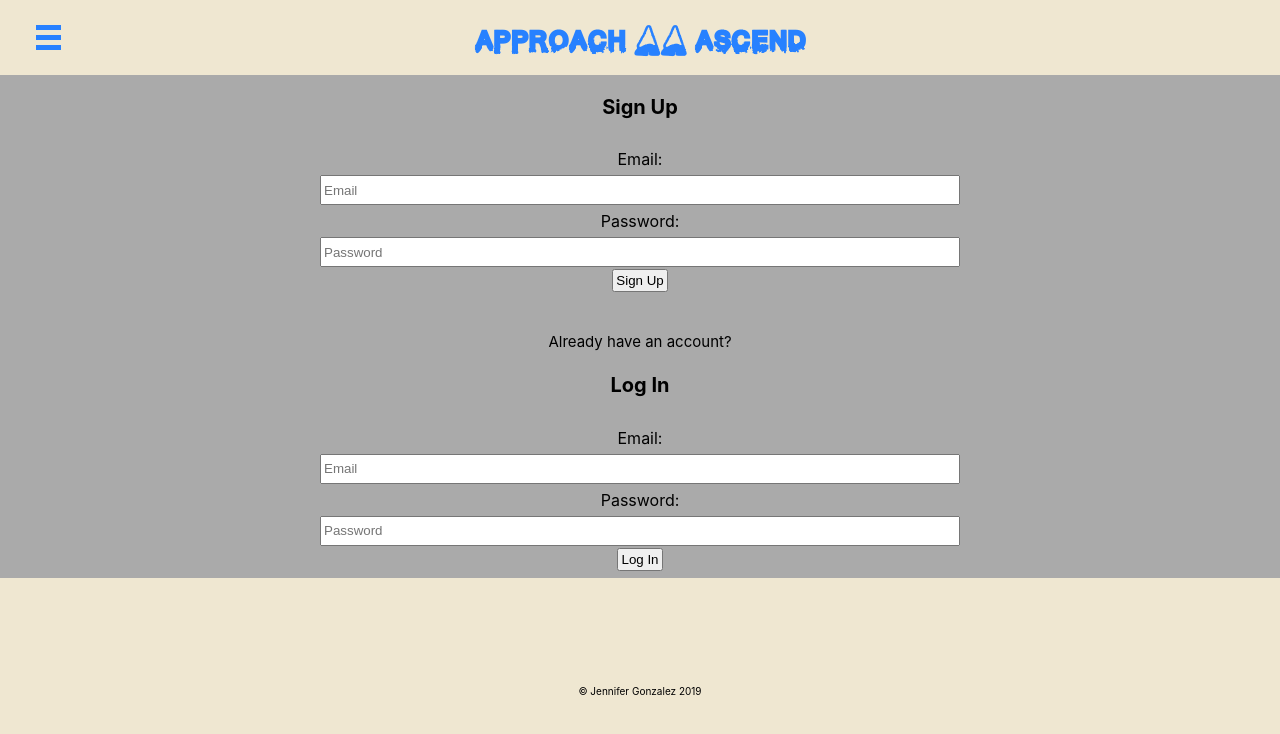
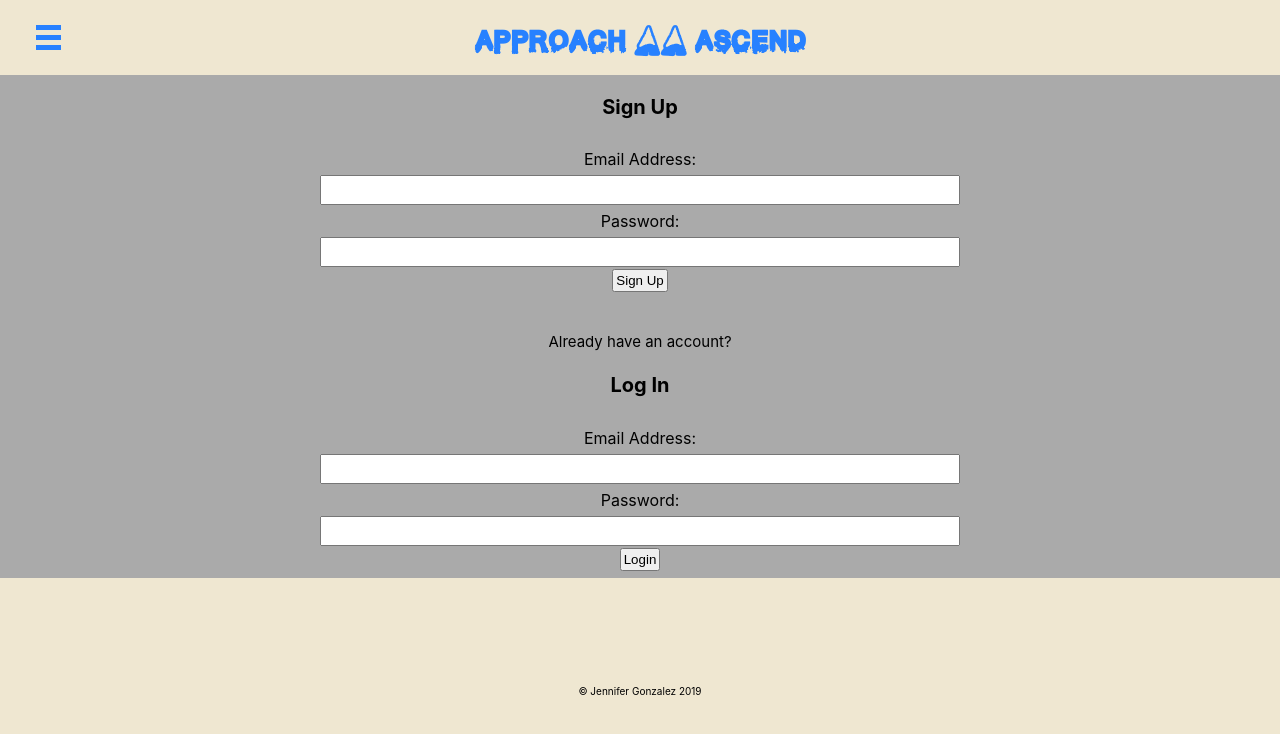
Before and after one commit to jenngonzalez/climbing-app, a React (Create React App) app: page /signuplogin in a window 1280 px wide. Shown: the top 734 px of the page. Built offline with nearby package versions, Linux system fonts and the light colour scheme; a web font is replaced by a local one; what google-maps-react would draw is missing.

Commit message:
signup and login forms

```diff
--- /dev/null
+++ b/src/components/SignUpLoginForms/LoginForm.js
@@ -0,0 +1,82 @@
+import React, { Component } from 'react';
+import TokenService from '../../services/token-service';
+import AuthApiService from '../../services/auth-api-service';
+import './SignUpLoginForms.css';
+
+
+
+export default class LoginForm extends Component {
+    static defaultProps = {
+        onLoginSuccess: () => {},
+        onCancel: () => {}
+    }
+
+    constructor(props) {
+        super(props)
+        this.state = {
+            loading: false,
+            error: null
+        }
+    }
+
+    handleSubmitAuth = e => {
+        e.preventDefault()
+        this.setState({ loading: true })
+        const { loginEmail, loginPassword } = e.target
+
+        AuthApiService.postLogin({
+            email: loginEmail.value,
+            password: loginPassword.value
+        })
+            .then(res => {
+                loginEmail.value=''
+                loginPassword.value=''
+                TokenService.saveAuthToken(res.authToken)
+                // TokenService.saveUserName(res.user_name)
+                this.setState({ loading: false })
+                this.props.onLoginSuccess()
+            })
+            .catch(res => {
+                this.setState({ loading: false, error: res.error })
+            })
+    }
+
+    render() {
+        const { error } = this.state
+        return (
+            <form
+                className='login-form'
+                onSubmit={this.handleSubmitAuth}
+            >
+                {this.state.loading && <p className='loading'>Logging You In ...</p>}
+                <div role='alert'>
+                    {error && <p className='error'>{error}</p>}
+                </div>
+                <label htmlFor='loginEmail'>Email Address:</label>
+                <input
+                    type='email'
+                    name='loginEmail'
+                    id='loginEmail'
+                    aria-label='your email address'
+                    aria-required='true'
+                    autoComplete='your email'
+                    required
+                />
+                <label htmlFor="loginPassword">Password:</label>
+                <input
+                    type='password'
+                    name='loginPassword'
+                    id='loginPassword'
+                    aria-label='your password'
+                    aria-required='true'
+                    autoComplete='your password'
+                    required
+                />
+                <div className='login-buttons'>
+                    <button type='submit'>Login</button>
+                </div>
+            </form>
+        )
+    }
+
+}
--- /dev/null
+++ b/src/components/SignUpLoginForms/SignUpForm.js
@@ -0,0 +1,82 @@
+import React, { Component } from 'react';
+import AuthApiService from '../../services/auth-api-service';
+import './SignUpLoginForms.css';
+
+
+export default class SignUpForm extends Component {
+    static defaultProps = {
+        onSignUpSuccess: () => {},
+        onCancel: () => {}
+    }
+
+    constructor(props) {
+        super(props)
+        this.state = {
+            loading: false,
+            error: null
+        }
+    }
+
+
+    handleSubmit = e => {
+        e.preventDefault()
+        this.setState({ loading: true })
+        const { signUpEmail, signUpPassword } = e.target
+
+        AuthApiService.postSignUp({
+            email: signUpEmail.value,
+            password: signUpPassword.value,
+        })
+            .then(user => {
+                signUpEmail.value = ''
+                signUpPassword.value = ''
+                this.setState({ loading: false })
+                this.props.onSignUpSuccess()
+            })
+            .catch(error => {
+                this.setState({
+                    loading: false,
+                    error: error.message
+                })
+            })
+    }
+
+    render() {
+        const { error } = this.state
+        return (
+            <form
+                className='signup-form'
+                autoComplete='off'
+                onSubmit={this.handleSubmit}
+            >
+                {this.state.loading && <p className='loading'>Submitting Your Info ...</p>}
+                <div role='alert'>
+                    {error && <p className='error'>{error}</p>}
+                </div>
+                <label htmlFor='signUpEmail'>Email Address:</label>
+                <input
+                    type='email'
+                    name='signUpEmail'
+                    id='signUpEmail'
+                    aria-label='your email address'
+                    aria-required='true'
+                    autoComplete='email'
+                    required
+                />
+                <label htmlFor='signUpPassword'>Password:</label>
+                <input
+                    type='password'
+                    name='signUpPassword'
+                    id='signUpPassword'
+                    aria-label='create a password'
+                    aria-required='true'
+                    autoComplete='password'
+                    required
+                />
+                <div className='signup-buttons'>
+                    <button type='submit'>Sign Up</button>
+                </div>
+            </form>
+        )
+    }
+}
--- /dev/null
+++ b/src/contexts/AuthContext.js
@@ -0,0 +1,9 @@
+import React from 'react'
+
+const AuthContext = React.createContext({
+    loggedIn: () => {},
+    loggedOut: () => {},
+    error: null
+})
+
+export default AuthContext
--- a/src/routes/SignUpLogIn/SignUpLogIn.js
+++ b/src/routes/SignUpLogIn/SignUpLogIn.js
@@ -1,73 +1,53 @@
 import React, { Component } from 'react';
+import SignUpForm from '../../components/SignUpLoginForms/SignUpForm';
+import LoginForm from '../../components/SignUpLoginForms/LoginForm';
+// import TokenService from '../../services/token-service';
+import AuthContext from '../../contexts/AuthContext';
 import './SignUpLogIn.css';
 
 export default class SignUpLogIn extends Component {
+
+    state = {
+        signUpSuccess: false
+    }
+
+    static defaultProps = {
+        location: {},
+        history: {
+            push: () => {}
+        }
+    }
+
+    static contextType = AuthContext
+
+    handleSignUpSuccess = () => {
+        this.props.history.push('/signuplogin')
+        this.setState({
+            signUpSuccess: true
+        })
+    }
+
+    handleLoginSuccess = () => {
+        this.context.loggedIn()
+        this.props.history.push('/stats')
+    }
+
     render() {
         return (
             <div className='signuplogin-forms'>
                 <div className='signup'>
                     <h2>Sign Up</h2>
-                    <form className='signup-form'>
-                        <label htmlFor='new-email'>Email:</label>
-                        <input
-                        type='email'
-                        name='new-email'
-                        id='new-email'
-                        placeholder='Email'
-                        aria-label='your email address'
-                        aria-required='true'
-                        autoComplete='email'
-                        required
-                        />
-                        {/* <label htmlFor='new-username'>Username:</label>
-                        <input
-                        type='text'
-                        name='new-username'
-                        id='new-username'
-                        placeholder='Username'
-                        /> */}
-                        <label htmlFor='new-password'>Password:</label>
-                        <input
-                        type='password'
-                        name='new-password'
-                        id='new-password'
-                        placeholder='Password'
-                        aria-label='create a password'
-                        aria-required=
-                        'true'
-                        autoComplete='password'
-                        required
-                        />
-                        <button type='submit' className='signup-button'>Sign Up</button>
-                    </form>
+                    <SignUpForm
+                        onSignUpSuccess={this.handleSignUpSuccess}
+                    />
+                    {this.state.signUpSuccess && <div className='signup-success'>Sign Up Successful! You are free to log in &#9786;</div>}
                 </div>
                 <div className='login'>
                     <span className='exists'>Already have an account?</span>
                     <h2>Log In</h2>
-                    <form className='login-form'>
-                        <label htmlFor='user-email'>Email:</label>
-                        <input
-                        type='text'
-                        name='user-email'
-                        id='user-email' placeholder='Email'
-                        aria-label='your email address'
-                        aria-required='true'
-                        autoComplete='email'
-                        required
-                        />
-                        <label htmlFor='user-password'>Password:</label>
-                        <input
-                        type='password'
-                        name='user-password'
-                        id='user-password'
-                        placeholder='Password'
-                        aria-label='your password'
-                        aria-required='true'
-                        autoComplete='password'
-                        required
-                        />
-                        <button type='submit' className='login-button'>Log In</button>
-                    </form>
+                    <LoginForm
+                        onLoginSuccess={this.handleLoginSuccess}
+                    />
                 </div>
             </div>
         )
--- /dev/null
+++ b/src/services/auth-api-service.js
@@ -0,0 +1,41 @@
+import config from '../config';
+
+
+function handleErrors(response) {
+    if (response.status !== 201) {
+        return response.json().then((body) => {
+            throw new Error(body.error)
+        })
+    } else {
+        return response;
+    }
+}
+
+const AuthApiService = {
+    postLogin(credentials) {
+        return fetch(`${config.SERVER_ENDPOINT}/auth/`, {
+            method: 'POST',
+            headers: {
+                'content-type': 'application/json'
+            },
+            body: JSON.stringify(credentials)
+        })
+            .then(res =>
+                (!res.ok)
+                    ? res.json().then(e => Promise.reject(e))
+                    : res.json()
+            )
+    },
+    postSignUp(credentials) {
+        return fetch(`${config.SERVER_ENDPOINT}/users`, {
+            method: 'POST',
+            headers: {
+                'content-type': 'application/json'
+            },
+            body: JSON.stringify(credentials)
+        })
+            .then(handleErrors)
+    }
+}
+
+export default AuthApiService
--- /dev/null
+++ b/src/services/token-service.js
@@ -0,0 +1,27 @@
+import config from '../config'
+
+const TokenService = {
+    saveAuthToken(token) {
+        window.sessionStorage.setItem(config.TOKEN_KEY, token)
+    },
+    // saveUserName(username) {
+    //     window.sessionStorage.setItem(config.USERNAME, username)
+    // },
+    // getUserName() {
+    //     return window.sessionStorage.getItem(config.USERNAME)
+    // },
+    // clearUserName() {
+    //     window.sessionStorage.removeItem(config.USERNAME)
+    // },
+    getAuthToken() {
+        return window.sessionStorage.getItem(config.TOKEN_KEY)
+    },
+    clearAuthToken() {
+        window.sessionStorage.removeItem(config.TOKEN_KEY)
+    },
+    hasAuthToken() {
+        return !!TokenService.getAuthToken()
+    }
+}
+
+export default TokenService
```
Also changed, not shown: src/App.js (+8 -3 lines), src/components/SignUpLoginForms/SignUpLoginForms.css (added).
